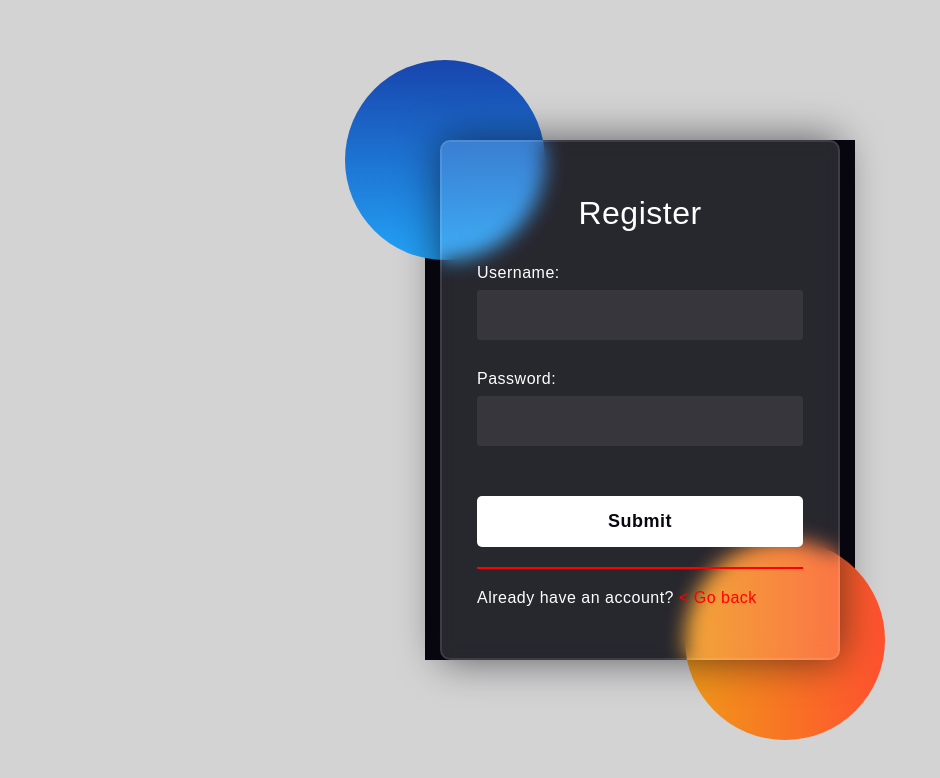
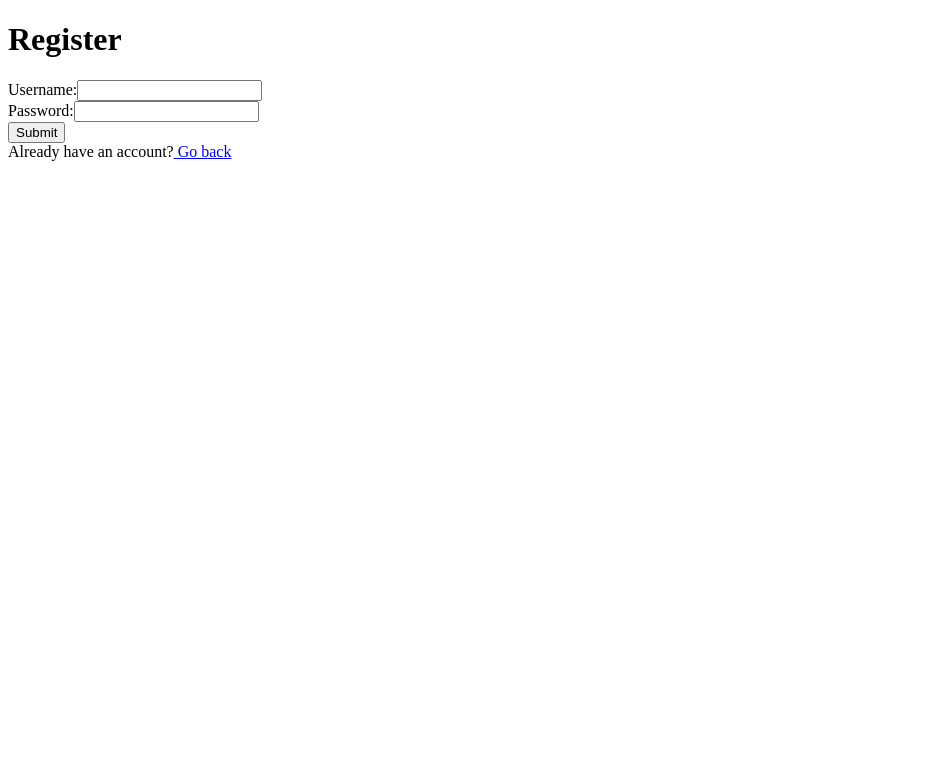
Before and after one commit to yulia-gutorova/websec-frontend, a React (Vite) app in the folder websec-react/: page /registration in a window 1280 px wide. Shown: the top 778 px of the page, without its empty margins (0-940 px from the left). Built offline with nearby package versions, Linux system fonts and the light colour scheme.

Commit message:
Revert "styla registrering och login form (registrering) #34"
This reverts commit 500a8abea426aaa4c8031ccc7aa820b73cd09156.
revert

```diff
--- a/package.json
+++ /dev/null
@@ -1,5 +0,0 @@
-{
-  "dependencies": {
-    "axios": "^1.5.1"
-  }
-}
--- a/websec-react/src/view/registration/RegistrationView.tsx
+++ b/websec-react/src/view/registration/RegistrationView.tsx
@@ -1,9 +1,6 @@
 import { useState } from "react";
-import { Link } from 'react-router-dom'
+import {Link} from 'react-router-dom'
 import axios from "axios"
-
-import classes from "./styles/RegistrationView.module.css";
-
 export const RegistrationView = () => {
 
   const [username, setUsername] = useState("");
@@ -13,8 +10,8 @@ export const RegistrationView = () => {
     e.preventDefault();
 
     const user = {
-      username: username,
-      password: password
+      username :  username,
+      password : password
     }
 
     try {
@@ -33,29 +30,15 @@ export const RegistrationView = () => {
   }
 //================================================
   return (
-
-    <body>
-
-      <div className={classes.registerArea}>
-
-        <div className={classes.background}>
-          <div className={classes.shapeOne}></div>
-          <div className={classes.shapeTwo}></div>
-        </div>
-
-
-        <form className={classes.registerForm}>
-
-          <div >
-            <h1 className={classes.registerHeader}>Register</h1>
-          </div>
+    <>
+      <h1>Register</h1>
+      <form >
 
         <div>
-            <label htmlFor="username" className={classes.registerLabel}>Username:</label>
+          <label htmlFor="username">Username:</label>
           <input
             id="username"
             type="text"
-              className={classes.registerInput}
             value={username}
             onChange={(e) => setUsername(e.target.value)}
             required
@@ -63,11 +46,10 @@ export const RegistrationView = () => {
         </div>
 
         <div>
-            <label htmlFor="password" className={classes.registerLabel}>Password:</label>
+          <label htmlFor="password">Password:</label>
           <input
             id="password"
             type="password"
-              className={classes.registerInput}
             value={password}
             onChange={(e) => setPassword(e.target.value)}
             required
@@ -75,19 +57,15 @@ export const RegistrationView = () => {
         </div>
 
         <div>
-            <button type="button" onClick={handleSubmit} className={classes.registerButton}>Submit</button>
+          <button type="button" onClick={handleSubmit}>Submit</button>
         </div>
-
-          <hr className={classes.hr} />
-
         <div>
           <span>Already have an account?</span>
-            <Link to="/" className={classes.link}> <span className={classes.backLink}> {"< "}Go back </span> </Link>
+          <Link to="/"> Go back </Link>
         </div>
 
       </form>
-      </div>
-    </body>
+    </>
 
   );
 };
--- a/websec-react/src/view/registration/styles/RegistrationView.module.css
+++ /dev/null
@@ -1,123 +0,0 @@
-*,
-*:before,
-*:after {
-  padding: 0;
-  margin: 0;
-  box-sizing: border-box;
-}
-
-body {
-  background-color: lightgray;
-  font-family: "Poppins", sans-serif;
-  color: #ffffff;
-  letter-spacing: 0.5px;
-}
-
-
-.registerArea{
-    width: 430px;
-    height: 520px;
-    position: absolute;
-    transform: translate(-50%, -50%);
-    left: 50%;
-    top: 50%;
-    background-color: #080710;
-}
-
-.registerArea .shapeOne, .shapeTwo {
-    height: 200px;
-    width: 200px;
-    position: absolute;
-    border-radius: 50%;
-}
-
-.shapeOne {
-    background: linear-gradient(#1845ad,
-        #23a2f6);
-    left: -80px;
-    top: -80px;
-}
-
-.shapeTwo {
-    background: linear-gradient(to right, #f09819, #ff512f);
-    right: -30px;
-    bottom: -80px;
-}
-
-.registerForm{
-    height: 520px;
-    width: 400px;
-    background-color: rgba(255, 255, 255, 0.13);
-    position: absolute;
-    transform: translate(-50%, -50%);
-    top: 50%;
-    left: 50%;
-    border-radius: 10px;
-    backdrop-filter: blur(10px);
-    border: 2px solid rgba(255, 255, 255, 0.1);
-    box-shadow: 0 0 40px rgba(8, 7, 16, 0.6);
-    padding: 50px 35px;
-
-}
-
-.registerForm * {
-    font-family: 'Poppins', sans-serif;
-    color: #ffffff;
-    letter-spacing: 0.5px;
-    outline: none;
-    border: none;
-}
-
-.registerHeader {
-    color: white;
-    font-size: 32px;
-    font-weight: 500;
-    line-height: 42px;
-    text-align: center;
-}
-
-.registerLabel {
-    display: block;
-    margin-top: 30px;
-    font-size: 16px;
-    font-weight: 500;
-
-}
-
-.registerInput {
-    display: block;
-    height: 50px;
-    width: 100%;
-    background-color: rgba(255, 255, 255, 0.07);
-    border-radius: 3px;
-    padding: 0 10px;
-    margin-top: 8px;
-    font-size: 14px;
-    font-weight: 300;
-
-}
-
-.registerButton {
-    margin-top: 50px;
-    width: 100%;
-    background-color: #ffffff;
-    color: #080710;
-    padding: 15px 0;
-    font-size: 18px;
-    font-weight: 600;
-    border-radius: 5px;
-    cursor: pointer;
-}
-
-.hr {
-    margin: 20px 0 20px 0;
-    border: 1px solid red
-}
-
-.backLink {
-    color: red
-}
-
-.link {
-    text-decoration: none;
-}
```
Also changed, not shown: websec-react/src/view/login/styles/LoginView.module.css (deleted), websec-react/src/view/myPage/styles/MyPage.module.css (deleted), 1 other file (tests, documents, lock files or other folders). Lines whose indentation alone changed are shown as unchanged.
